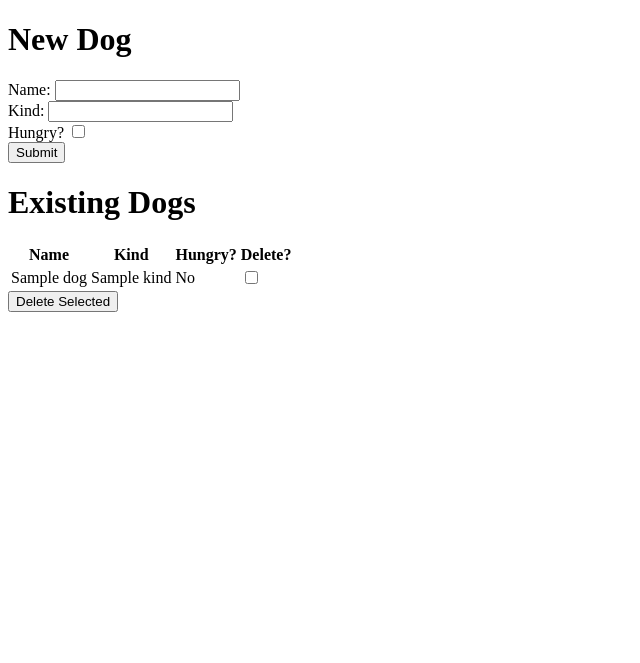
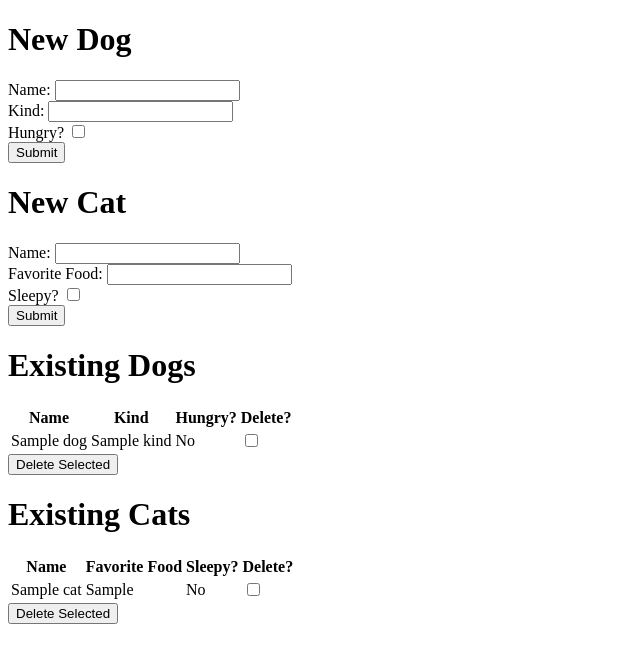
Before and after one commit to krelinga/cssi_data_store, a Python web app: template templates/main.html in a window 1280 px wide. Shown: the top 663 px of the page, without its empty margins (0-640 px from the left). Run offline with Jinja, Linux system fonts and the light colour scheme; the template is opened without the code that fills it: most values are stand-ins (such as "Sample title", 1, 10 or a date in 2020).

Commit message:
Add the cats version of everything

```diff
--- a/templates/main.html
+++ b/templates/main.html
@@ -14,6 +14,19 @@
       </div>
       <div>
         Hungry? <input type="checkbox" name="dog_hungry" value="True">
+      </div>
+      <input type="submit" name="" value="Submit">
+    </form>
+    <h1>New Cat</h1>
+    <form method="post" action="/new_cats">
+      <div>
+        Name: <input type="text" name="cat_name" value="">
+      </div>
+      <div>
+        Favorite Food: <input type="text" name="cat_favorite_food" value="">
+      </div>
+      <div>
+        Sleepy? <input type="checkbox" name="cat_sleepy" value="True">
       </div>
       <input type="submit" name="" value="Submit">
     </form>
@@ -43,5 +56,31 @@
       </table>
       <input type="submit" name="" value="Delete Selected">
     </form>
+    <h1>Existing Cats</h1>
+    <form class="" action="/delete_cats" method="post">
+      <table>
+        <tr>
+          <th>Name</th>
+          <th>Favorite Food</th>
+          <th>Sleepy?</th>
+          <th>Delete?</th>
+        </tr>
+        {% for cat in cats %}
+        <tr>
+          <td>{{cat.name}}</td>
+          <td>{{cat.favorite_food}}</td>
+          <td>
+            {%if cat.sleepy %}
+            Yes
+            {% else %}
+            No
+            {% endif %}
+          </td>
+          <td><input type="checkbox" name="to_delete" value="{{cat.key.urlsafe()}}"></td>
+        </tr>
+        {% endfor %}
+      </table>
+      <input type="submit" name="" value="Delete Selected">
+    </form>
   </body>
 </html>
```
Also changed, not shown: main.py (+31 -1 lines).
